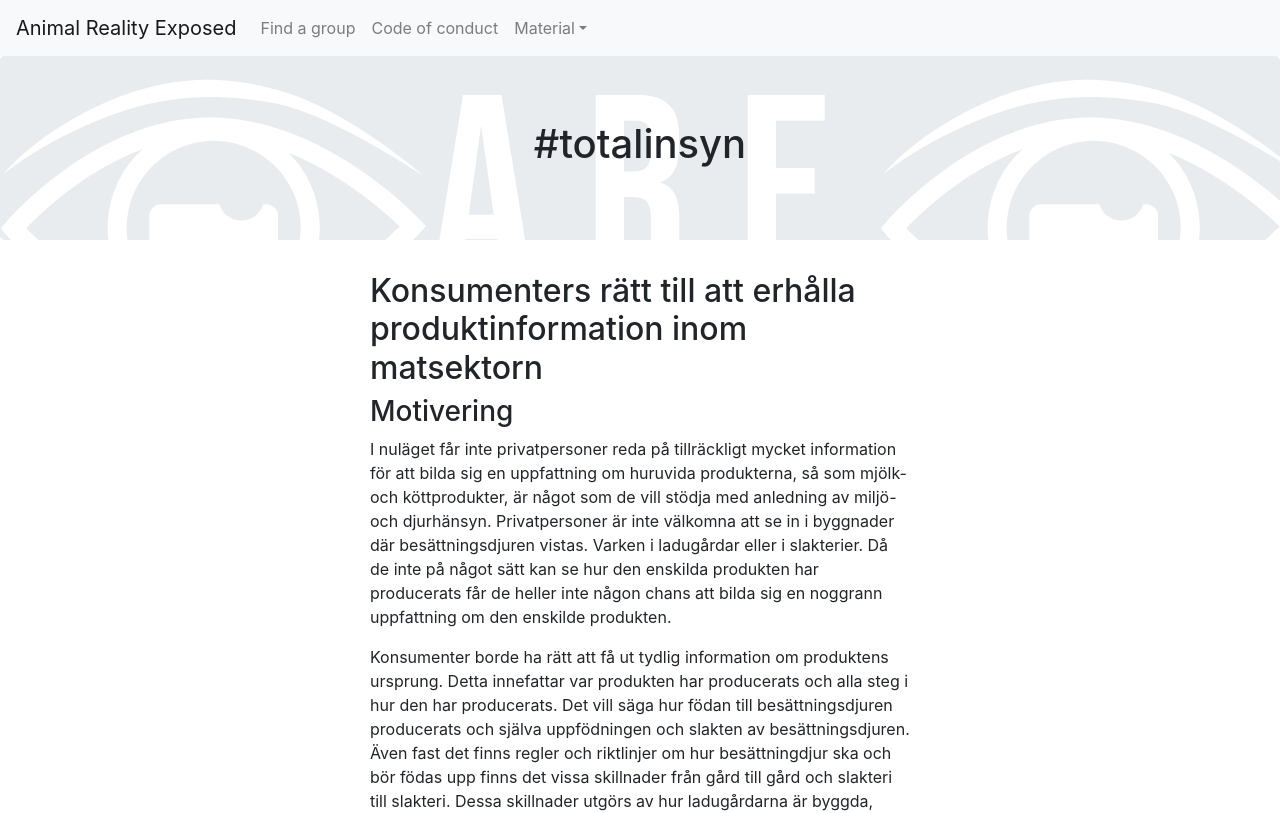
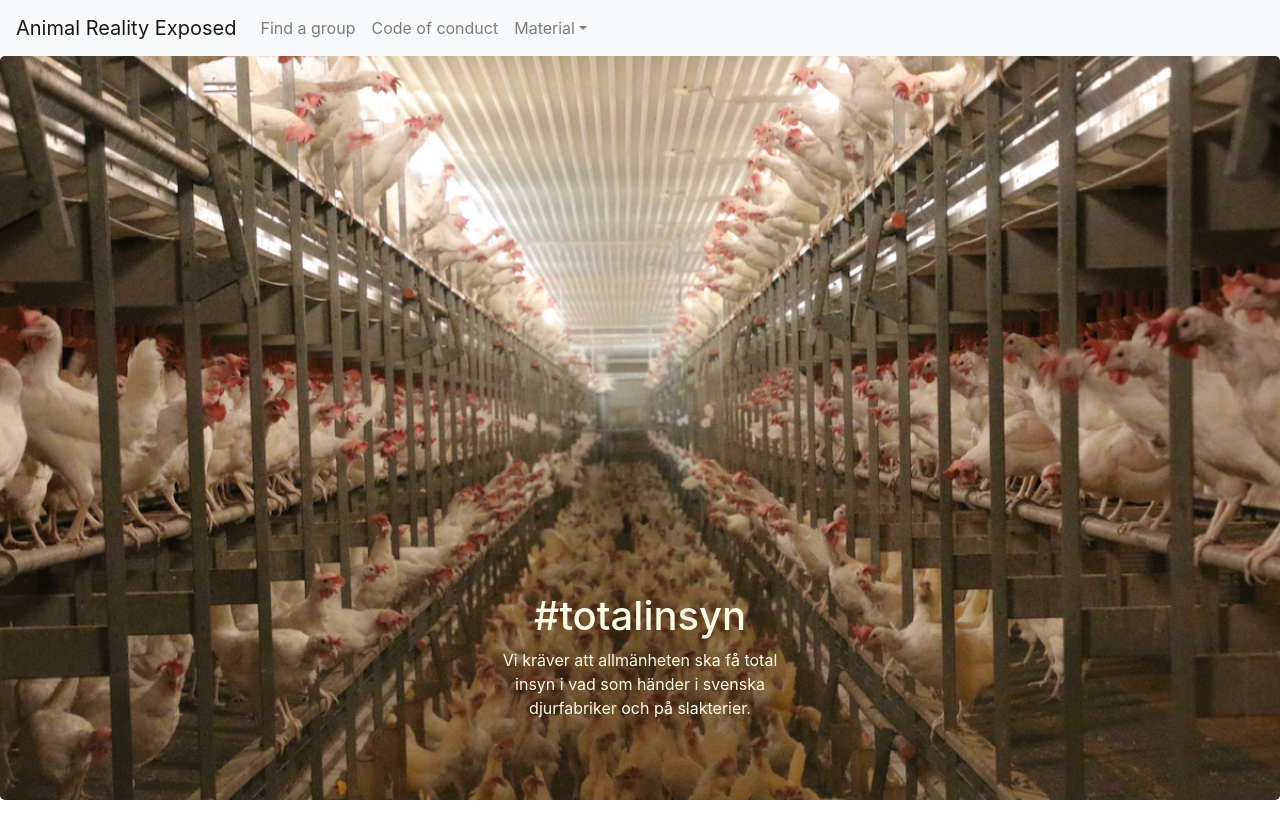
Before and after one commit to vegans/arexp.se, a Next.js app: page /sweden/total-insyn in a window 1280 px wide. Shown: the top 813 px of the page. Built offline with nearby package versions, Linux system fonts and the light colour scheme.

Commit message:
Page: Total Insyn, add image

```diff
--- /dev/null
+++ b/components/FullscreenHero.js
@@ -0,0 +1,34 @@
+import React from 'react'
+import Container from 'react-bootstrap/Container'
+import RowUnstyled from 'react-bootstrap/Row'
+import JumbotronUnstyled from 'react-bootstrap/Jumbotron'
+import styled from '@emotion/styled'
+
+const Jumbotron = styled(JumbotronUnstyled)`
+  background-position: 50% 50%;
+  background-attachment: fixed;
+  background-repeat: no-repeat;
+  background-size: cover;
+  height: calc(100vh - 56px);
+`
+
+const Row = styled(RowUnstyled)`
+  height: 100%;
+  max-width: 300px;
+  margin: 0 auto;
+  align-items: end;
+  text-align: center;
+  color: ${props => (props.light ? '#FCFBE3' : 'rgb(33, 37, 41);')};
+`
+
+const Hero = ({children, image, light}) => (
+  <Jumbotron style={{backgroundImage: `url(${image})`}}>
+    <Container style={{height: '100%'}}>
+      <Row light={light}>
+        <div>{children}</div>
+      </Row>
+    </Container>
+  </Jumbotron>
+)
+
+export default Hero
--- a/content/sweden/TotalInsyn.md
+++ b/content/sweden/TotalInsyn.md
@@ -1,13 +1,19 @@
-import Hero from '../../components/Hero'
+import Hero from '../../components/FullscreenHero'
 import Text from '../../components/Text'
 
-<Hero>#totalinsyn</Hero>
+<Hero light={true} image="/sweden/totalinsyn2.jpg">
+
+# \#totalinsyn
+
+Vi kräver att allmänheten ska få total insyn i vad som händer i svenska djurfabriker och på slakterier.
+
+</Hero>
 
 <Text>
 
-## Konsumenters rätt till att erhålla produktinformation inom matsektorn
+### Konsumenters rätt till att erhålla produktinformation inom matsektorn
 
-### Motivering
+#### Motivering
 
 I nuläget får inte privatpersoner reda på tillräckligt mycket information för att bilda sig en uppfattning om huruvida produkterna, så som mjölk- och köttprodukter, är något som de vill stödja med anledning av miljö- och djurhänsyn. Privatpersoner är inte välkomna att se in i byggnader där besättningsdjuren vistas. Varken i ladugårdar eller i slakterier. Då de inte på något sätt kan se hur den enskilda produkten har producerats får de heller inte någon chans att bilda sig en noggrann uppfattning om den enskilde produkten.
 
@@ -17,7 +23,7 @@ Då skillnader mellan olika ladugårdar och slakterier kan påverka besättnings
 
 För att konsumenten ska kunna ta ett ställningstagande om vilken produktion den vill bidra till måste den kunna erhålla tydlig information om själva produktionen. Detta kan lösas genom att privatpersoner ska få besöka ladugårdar och slakterier, med regler så att personal och djur inte störs i betydande utsträckning, och genom att införa lagar om att flera delar av produktionen ska spelas in och att konsumenter ska få ta del av dessa inspelningar, och genom att kunna ta del av vissa papper som visar information om vad för slags foder djuren har utfodrats med.
 
-### Förslag till riksdagsbeslut
+#### Förslag till riksdagsbeslut
 * Riksdagen ställer sig bakom det som anförs i motionen om att konsumenten har rätt till att ta del av produktionen hos den enskilde produkten.
 * Riksdagen ställer sig bakom det som anförs i motionen om att införa krav på videoinspelning i ladugårdar, transporter av djur och slakterier.
 * Riksdagen ställer sig bakom det som anförs i motionen om att privatpersoner, i viss mån, ska få besöka ladugårdar och slakterier.
```
Also changed, not shown: public/sweden/totalinsyn.jpg (added), public/sweden/totalinsyn2.jpg (added).
